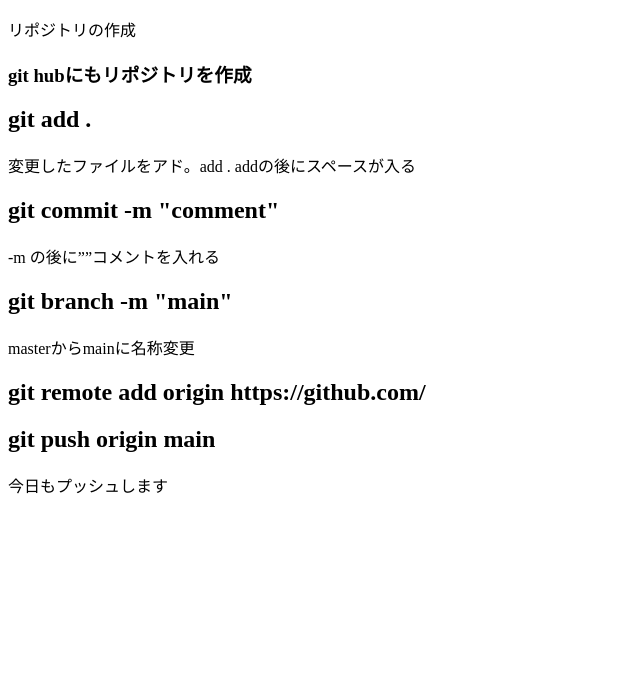
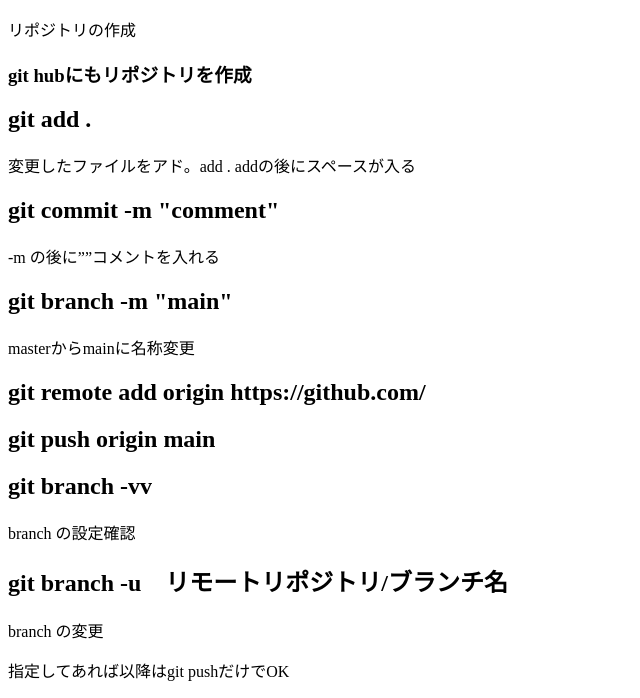
Before and after one commit to goldenlongboard/git-sandbox, a plain HTML site: page git-practice.html in a window 1280 px wide. Shown: the part 119-817 px from the top of the page, without its empty margins (0-640 px from the left). Drawn offline with Linux system fonts and the light colour scheme.

Commit message:
branch setting -u

```diff
--- a/git-practice.html
+++ b/git-practice.html
@@ -24,7 +24,14 @@
 
     <h2>git push origin main</h2>
 
-    今日もプッシュします
+    <h2>git branch -vv</h2>
+    <p>branch の設定確認</p>
+
+    <h2>git branch -u　リモートリポジトリ/ブランチ名</h2>
+    <p>branch の変更</p>
+    <p>指定してあれば以降はgit pushだけでOK</p>
+
+
 
 
 </body>
```
